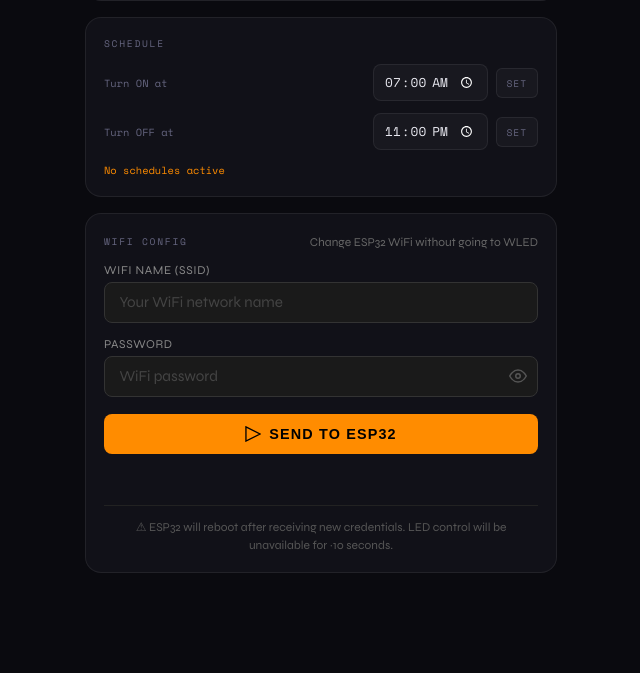
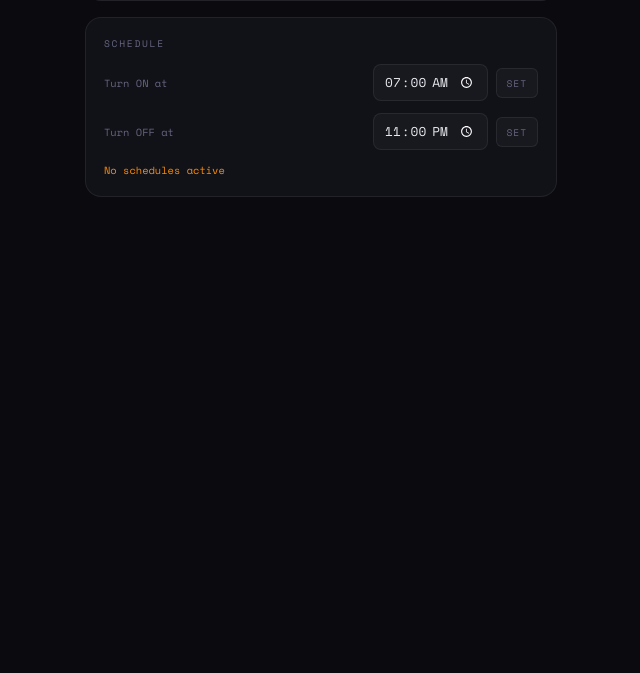
Before and after one commit to JM-Relatores/led-control, a Flask app: page / in a window 1280 px wide. Shown: the part 1801-2474 px from the top of the page, without its empty margins (319-959 px from the left). After the commit the page ends 1998 px from the top, so only its background shows below. Run offline with Flask 3, Linux system fonts and the light colour scheme.

Commit message:
Remove WiFi configuration from index.html
Removed WiFi configuration section and related JavaScript functions.

```diff
--- a/templates/index.html
+++ b/templates/index.html
@@ -3,7 +3,7 @@
 <head>
 <meta charset="UTF-8">
 <meta name="viewport" content="width=device-width, initial-scale=1.0, maximum-scale=1.0">
-<title>UNIQUE — LED Control</title>
+<title>LUNIQUE — LED Control</title>
 <link rel="preconnect" href="https://fonts.googleapis.com">
 <link href="https://fonts.googleapis.com/css2?family=Space+Mono:ital,wght@0,400;0,700;1,400&family=Syne:wght@400;700;800&display=swap" rel="stylesheet">
 <link rel="stylesheet" href="/static/style.css">
@@ -247,53 +247,6 @@
         <button class="btn-sm stop-sch-btn" id="offCancelBtn" onclick="cancelSchedule('off')" style="display:none">✕</button>
       </div>
       <div class="schedule-info" id="schedInfo">No schedules active</div>
-    </div>
-  </section>
-
-  <!-- ── wifi config ── -->
-  <section class="section">
-    <div class="section-header">
-      <div class="section-label">WIFI CONFIG</div>
-      <div class="section-sublabel" style="font-size:.75rem;color:#666;margin-top:.2rem;">
-        Change ESP32 WiFi without going to WLED
-      </div>
-    </div>
-    <div class="wifi-config-wrap">
-      <div class="wifi-field">
-        <label class="wifi-label" for="wifiSSID">WiFi Name (SSID)</label>
-        <input type="text" id="wifiSSID" class="wifi-input"
-               placeholder="Your WiFi network name"
-               autocomplete="off" spellcheck="false">
-      </div>
-      <div class="wifi-field">
-        <label class="wifi-label" for="wifiPass">Password</label>
-        <div class="wifi-pass-wrap">
-          <input type="password" id="wifiPass" class="wifi-input"
-                 placeholder="WiFi password"
-                 autocomplete="new-password">
-          <button class="wifi-eye-btn" id="wifiEyeBtn"
-                  onclick="toggleWifiPassVisibility()"
-                  title="Show/hide password">
-            <svg id="wifiEyeIcon" viewBox="0 0 24 24" fill="none"
-                 stroke="currentColor" stroke-width="2" width="18" height="18">
-              <path d="M1 12s4-8 11-8 11 8 11 8-4 8-11 8-11-8-11-8z"/>
-              <circle cx="12" cy="12" r="3"/>
-            </svg>
-          </button>
-        </div>
-      </div>
-      <button class="wifi-send-btn" id="wifiSendBtn" onclick="sendWifiConfig()">
-        <svg viewBox="0 0 24 24" fill="none" stroke="currentColor"
-             stroke-width="2" width="16" height="16" style="margin-right:.5rem">
-          <path d="M1.42 1.42L22.58 12 1.42 22.58V1.42z"/>
-        </svg>
-        SEND TO ESP32
-      </button>
-      <div class="wifi-status" id="wifiStatus"></div>
-      <div class="wifi-note">
-        ⚠ ESP32 will reboot after receiving new credentials.
-        LED control will be unavailable for ~10 seconds.
-      </div>
     </div>
   </section>
 
@@ -984,85 +937,6 @@ function isLightColor(hex) {
   const r=parseInt(hex.slice(1,3),16),g=parseInt(hex.slice(3,5),16),b=parseInt(hex.slice(5,7),16);
   return (r*299+g*587+b*114)/1000 > 128;
 }
-
-// ── wifi config ──────────────────────────────────────────────────
-
-function toggleWifiPassVisibility() {
-  const input = document.getElementById('wifiPass');
-  const icon  = document.getElementById('wifiEyeIcon');
-  if (input.type === 'password') {
-    input.type = 'text';
-    // Change to "eye-off" icon
-    icon.innerHTML = `
-      <path d="M17.94 17.94A10.07 10.07 0 0112 20c-7 0-11-8-11-8
-               a18.45 18.45 0 015.06-5.94M9.9 4.24A9.12 9.12 0 0112
-               4c7 0 11 8 11 8a18.5 18.5 0 01-2.16 3.19m-6.72-1.07
-               a3 3 0 11-4.24-4.24"/>
-      <line x1="1" y1="1" x2="23" y2="23"/>
-    `;
-  } else {
-    input.type = 'password';
-    // Restore "eye" icon
-    icon.innerHTML = `
-      <path d="M1 12s4-8 11-8 11 8 11 8-4 8-11 8-11-8-11-8z"/>
-      <circle cx="12" cy="12" r="3"/>
-    `;
-  }
-}
-
-async function sendWifiConfig() {
-  const ssid = document.getElementById('wifiSSID').value.trim();
-  const pass = document.getElementById('wifiPass').value;
-  const btn  = document.getElementById('wifiSendBtn');
-  const statusEl = document.getElementById('wifiStatus');
-
-  if (!ssid) {
-    statusEl.textContent = 'Please enter a WiFi name.';
-    statusEl.className = 'wifi-status error';
-    return;
-  }
-
-  btn.disabled = true;
-  btn.textContent = 'Sending...';
-  statusEl.textContent = 'Sending WiFi config to ESP32...';
-  statusEl.className = 'wifi-status loading';
-
-  try {
-    const res = await fetch('/wifi', {
-      method: 'POST',
-      headers: { 'Content-Type': 'application/json' },
-      body: JSON.stringify({ ssid, password: pass })
-    });
-
-    const data = await res.json();
-
-    if (data.status === 'ok') {
-      statusEl.textContent = '✓ Sent! ESP32 is rebooting (~10 sec)...';
-      statusEl.className = 'wifi-status success';
-      document.getElementById('wifiSSID').value = '';
-      document.getElementById('wifiPass').value = '';
-      toast('WiFi config sent to ESP32!');
-    } else {
-      statusEl.textContent = '✗ Error: ' + (data.message || 'Unknown error');
-      statusEl.className = 'wifi-status error';
-      toast('WiFi config failed', 'error');
-    }
-  } catch (e) {
-    statusEl.textContent = '✗ Network error. Is the server running?';
-    statusEl.className = 'wifi-status error';
-    toast('Network error', 'error');
-  } finally {
-    btn.disabled = false;
-    btn.innerHTML = `
-      <svg viewBox="0 0 24 24" fill="none" stroke="currentColor"
-           stroke-width="2" width="16" height="16" style="margin-right:.5rem">
-        <path d="M1.42 1.42L22.58 12 1.42 22.58V1.42z"/>
-      </svg>
-      SEND TO ESP32
-    `;
-  }
-}
-
 </script>
 </body>
 </html>
```
